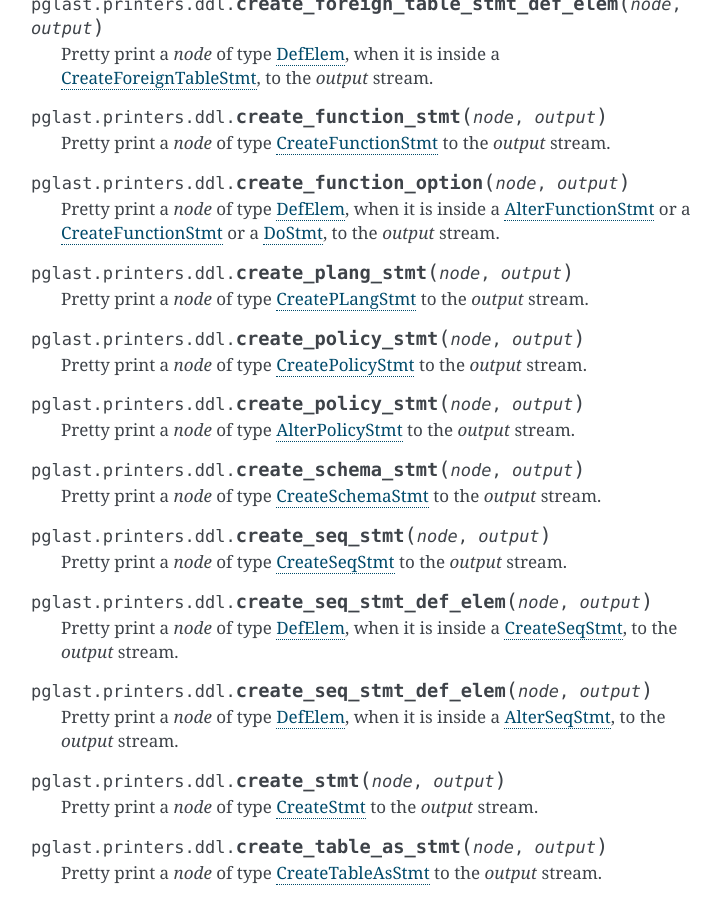
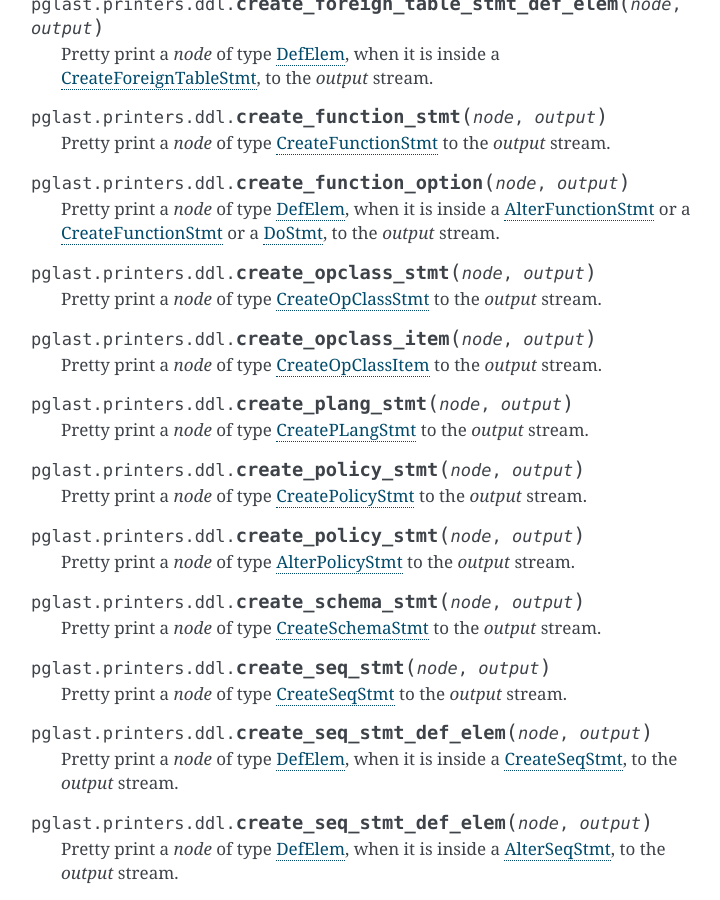
Before and after one commit to lelit/pglast, a Sphinx documentation site: the page built from docs/ddl.rst, in a window 1280 px wide and 900 px high, scrolled down 2368 px. Shown: the whole window, without its empty margins (389-1109 px from the left). Built offline with Sphinx 7.4.7, drawn with Linux system fonts in a browser that asks for light colours.

Commit message:
Update printers doc

```diff
--- a/docs/ddl.rst
+++ b/docs/ddl.rst
@@ -227,6 +227,18 @@
 .. function:: create_function_option(node, output)
 
    Pretty print a `node` of type `DefElem <https://github.com/lfittl/libpg_query/blob/d710cb0/src/postgres/include/nodes/parsenodes.h#L715>`__, when it is inside a `AlterFunctionStmt <https://github.com/lfittl/libpg_query/blob/d710cb0/src/postgres/include/nodes/parsenodes.h#L2765>`__ or a `CreateFunctionStmt <https://github.com/lfittl/libpg_query/blob/d710cb0/src/postgres/include/nodes/parsenodes.h#L2735>`__ or a `DoStmt <https://github.com/lfittl/libpg_query/blob/d710cb0/src/postgres/include/nodes/parsenodes.h#L2778>`__, to the `output` stream.
+
+.. index:: CreateOpClassStmt
+
+.. function:: create_opclass_stmt(node, output)
+
+   Pretty print a `node` of type `CreateOpClassStmt <https://github.com/lfittl/libpg_query/blob/d710cb0/src/postgres/include/nodes/parsenodes.h#L2515>`__ to the `output` stream.
+
+.. index:: CreateOpClassItem
+
+.. function:: create_opclass_item(node, output)
+
+   Pretty print a `node` of type `CreateOpClassItem <https://github.com/lfittl/libpg_query/blob/d710cb0/src/postgres/include/nodes/parsenodes.h#L2530>`__ to the `output` stream.
 
 .. index:: CreatePLangStmt
 
```
